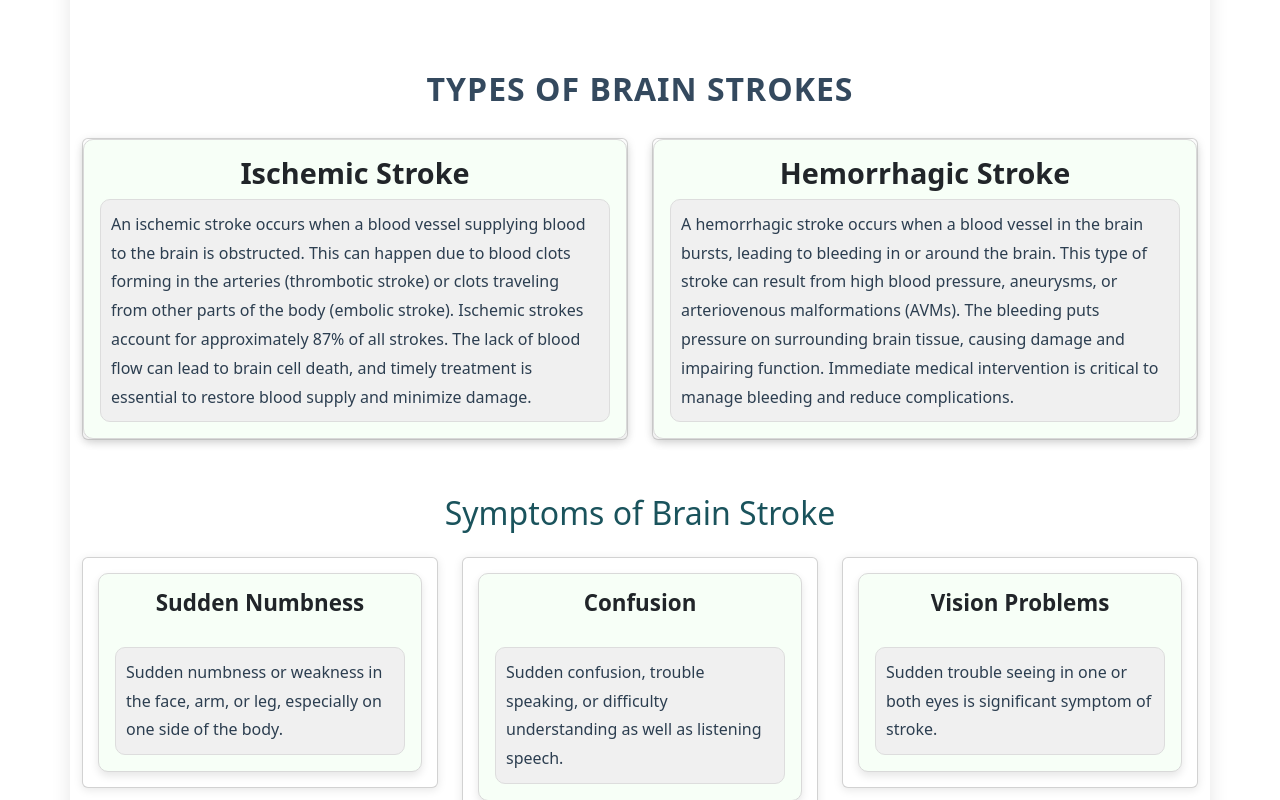
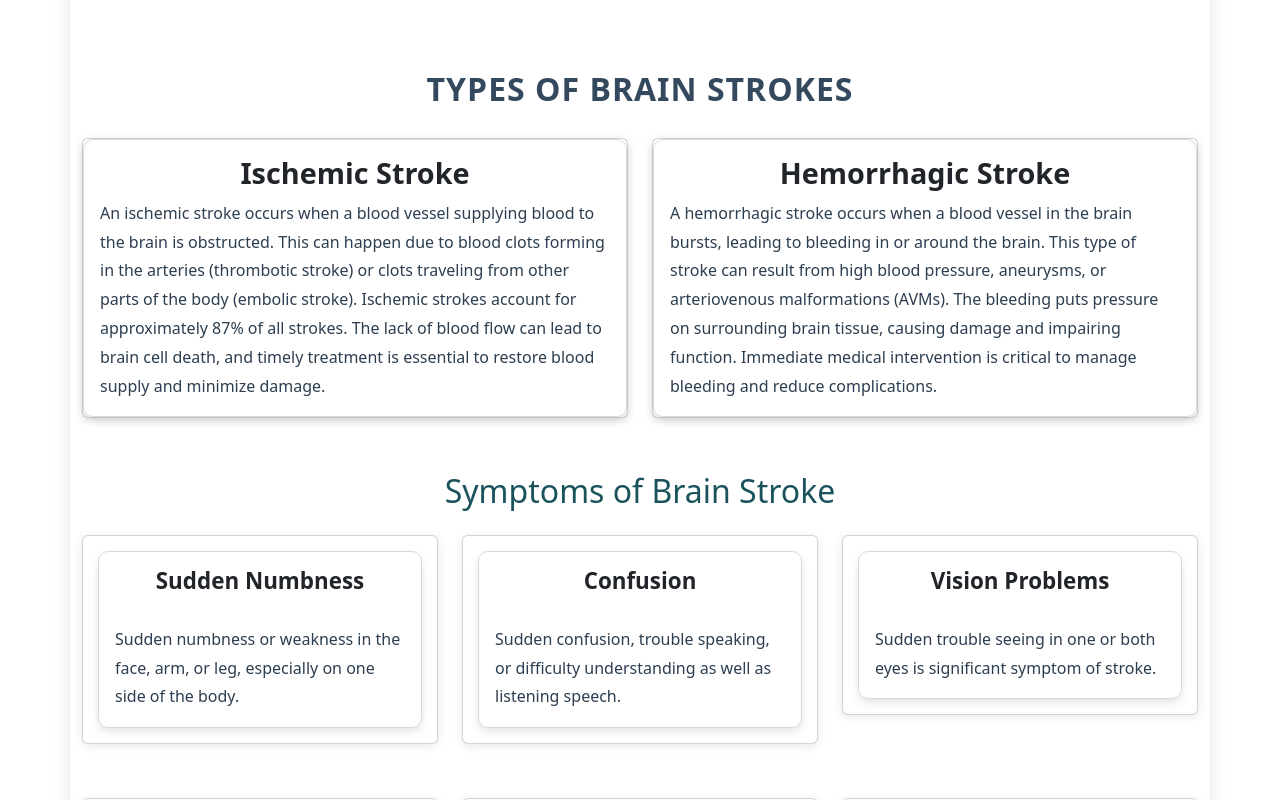
Before and after one commit to Pratikkuntawar/brainstrokedetection, a React (Create React App) app: page /about in a window 1280 px wide. Shown: the part 680-1480 px from the top of the page. Built offline with nearby package versions, Linux system fonts and the light colour scheme.

Commit message:
Update About.css

```diff
--- a/src/components/About.css
+++ b/src/components/About.css
@@ -1,298 +1,4 @@
-/* /* Original CSS*/
-.container {
-    max-width: 1200px;
-    margin: 0 auto;
-    padding: 20px;
-    background-color: #f9f9f9;
-    border-radius: 10px;
-    box-shadow: 0 4px 10px rgba(0, 0, 0, 0.1);
-  }
 
-  .row {
-    display: flex;
-    flex-wrap: wrap;
-  }
-
-  .text-container {
-    padding: 20px;
-  }
-
-  .heading{
-    margin-bottom: 40px;
-    font-size: 2em;
-    color: #2c3e50;
-  }
-
-  .definition {
-    line-height: 1.6;
-    color: #34495e;
-    font-size: 1em;
-    font-weight: bold;
-    text-align: justify; /* Added justified text alignment */
-}
-
-  .image-container {
-    display: flex;
-    justify-content: center;
-    align-items: center;
-  }
-
-  .img-fluid {
-    width: 400px;  /* Set the width */
-    height: 400px; /* Set the height */
-    object-fit: cover; /* Maintain aspect ratio */
-    border-radius: 10px; /* Add rounded corners */
-  }
-
-  #h2{
-    margin-top: 50px;
-    margin-bottom: 50px;
-    text-align: center;
-  }
-
-
-  /* styles to represent types of strokes*/
-  .card-body{
-    border: 1px solid black; /* Light border */
-    border-radius: 8px; /* Rounded corners */
-    box-shadow: 0 4px 8px rgba(0, 0, 0, 0.1);
-  }
-
-  .card:hover {
-    transform: scale(1.05); /* Scale the card up on hover */
-  }
-  .card-title {
-    font-size: 1.5em; /* Card title font size */
-    /*color: #2c3e50; /* Color for title */
-    color:#34495e;
-  }
-
-  .card-text {
-    line-height: 2; /* Improve readability */
-    color: grey; /* Text color */
-  }
-
-
-  /*symptoms card*/
-  .d{
-    border: 1px solid #e0e0e0; /* Light border */
-    border-radius: 8px; /* Rounded corners */
-    box-shadow: 0 4px 8px rgba(0, 0, 0, 0.1); /* Subtle shadow */
-    transition: transform 0.3s ease; /* Smooth transition for scaling */
-  }
-
-  .d:hover {
-    transform: scale(1.05); /* Scale the card up on hover */
-  }
-
-  .t1{
-    font-size: 1.2em; /* Card title font size */
-    color: #2c3e50; /* Color for title */
-  }
-
-  .t2 {
-    line-height: 1.6; /* Improve readability */
-    color: #34495e; /* Text color */
-  }
-
-  /*new css*/
-
-  /* Container styling */
-.container {
-  max-width: 1200px;
-  margin: 0 auto;
-  padding: 30px;
-  background-color: #ffffff; /* White background for a clean look */
-  border-radius: 12px;
-  box-shadow: 0 8px 20px rgba(0, 0, 0, 0.1); /* Slightly larger shadow */
-}
-
-/* Flexbox for responsive layout */
-.row {
-  display: flex;
-  flex-wrap: wrap;
-  margin-bottom: 30px;
-}
-
-/* Styling for text content */
-.text-container {
-  padding: 20px;
-}
-
-.heading {
-  font-size: 2.5em;
-  color: #1A535C; /* Dark teal for a calm effect */
-  font-weight: 700;
-  margin-bottom: 20px;
-  text-transform: uppercase; /* Uppercase for emphasis */
-}
-
-.definition {
-  line-height: 1.8;
-  color: black; /* Soft teal for readability */
-  font-size: 1.1em;
-  font-weight: 500;
-  text-align: justify;
-}
-
-/* Image styling */
-.image-container {
-  display: flex;
-  justify-content: center;
-  align-items: center;
-}
-
-.img-fluid {
-  width: 450px;
-  height: 450px;
-  object-fit: cover;
-  border-radius: 15px;
-  box-shadow: 0 6px 15px rgba(0, 0, 0, 0.2); /* Deep shadow for focus */
-}
-
-/* Section title styling */
-#h2 {
-  margin-top: 50px;
-  margin-bottom: 40px;
-  text-align: center;
-  font-size: 2.2em;
-  color: #FF6B6B; /* Soft red to draw attention */
-  font-weight: bold;
-  letter-spacing: 1px; /* Spacing to enhance look */
-  text-transform: uppercase;
-}
-.symptoms{
-  color:#FF6B6B;
-}
-/* Stroke type cards */
-.card-body {
-  border: 1px solid #d9d9d9;
-  border-radius: 10px;
-  padding: 20px;
-  background-color: #F7FFF7; /* Light green for background  // card vr cha color */
-  transition: all 0.3s ease;
-}
-
-.card {
-  transition: transform 0.3s ease-in-out;
-}
-
-.card:hover {
-  transform: translateY(-10px); /* Slight lift effect */
-  box-shadow: 0 10px 25px rgba(0, 0, 0, 0.15); /* Slight hover shadow */
-}
-
-.card-title {
-  font-size: 1.8em;
-  color: #1A535C; /* Dark teal for titles */
-  font-weight: 600;
-}
-
-.card-text {
-  line-height: 1.8;
-  color: #333333; /* Dark gray for text readability */
-  font-size: 1.05em;
-}
-
-/* Symptoms card styling */
-.d {
-  border: 1px solid #e0e0e0;
-  border-radius: 12px;
-  background-color: #F0F4F8; /* Light blue-gray background for a soft tone */
-  padding: 20px;
-  transition: transform 0.3s ease, box-shadow 0.3s ease;
-}
-
-.d:hover {
-  transform: scale(1.05);
-  box-shadow: 0 10px 20px rgba(0, 0, 0, 0.1);
-}
-
-/* Card titles */
-.t1 {
-  font-size: 1.4em;
-  color: #FF6B6B; /* Soft red to highlight symptom titles */
-  font-weight: 600;
-  margin-bottom: 15px;
-}
-
-.t2 {
-  line-height: 1.8;
-  color: #34495e;
-  font-size: 1.05em;
-}
-
-/* General utility classes */
-.mb-4 {
-  margin-bottom: 40px;
-}
-
-.text-center {
-  text-align: center;
-}
-
-.card-title{
-  text-align: center;
-}
-
-@media (max-width: 768px) {
-  /* Stack the navbar items vertically */
-  .d{
-    border: 1px black;
-  }
-    .card-text{
-    text-align: center;
-  }
-
-    .heading{
-    font-size: 2rem;
-    color: #1A535C; /* Dark teal for a calm effect */
-    font-weight: 700;
-    margin-bottom: 20px;
-    text-transform: uppercase;
-    text-align: center;
-  }
-}
-@media (max-width: 486px) {
-  /* Stack the navbar items vertically */
-  .d{
-    border: 1px black;
-  }
-    .card-text{
-    text-align: center;
-  }
-
-    .heading{
-    font-size: 2rem;
-    color: #1A535C; /* Dark teal for a calm effect */
-    font-weight: 700;
-    margin-bottom: 20px;
-    text-transform: uppercase;
-    text-align: center;
-  }
-}
-
-/* Ensures the container spans the full width of the screen */
-.textcontainer {
-  width: 100%;
-  margin: 0 auto;
-  padding: 0 20px; /* Optional: Adds padding inside the container */
-  display: flex; /* Ensures the children elements are aligned properly */
-  justify-content: flex-start; /* Aligns items to the start of the container */
-}
-
-/* Ensures the content of the paragraph takes up the full width */
-.card-text {
-  width: 100%; /* Ensures the paragraph spans the full width of the container */
-  box-sizing: border-box; /* Includes padding in the element’s width */
-  padding: 10px; /* Adds space inside the paragraph (optional) */
-  background-color: #f0f0f0; /* Optional: Gives a background color to the paragraph */
-  border: 1px solid #ddd; /* Optional: Adds a border for visibility */
-  line-height: 1.6; /* Optional: Increases line height for better readability */
-border-radius: 10px;
-}
- */
-/* Original CSS*/
 .container {
     max-width: 1200px;
     margin: 0 auto;
```
